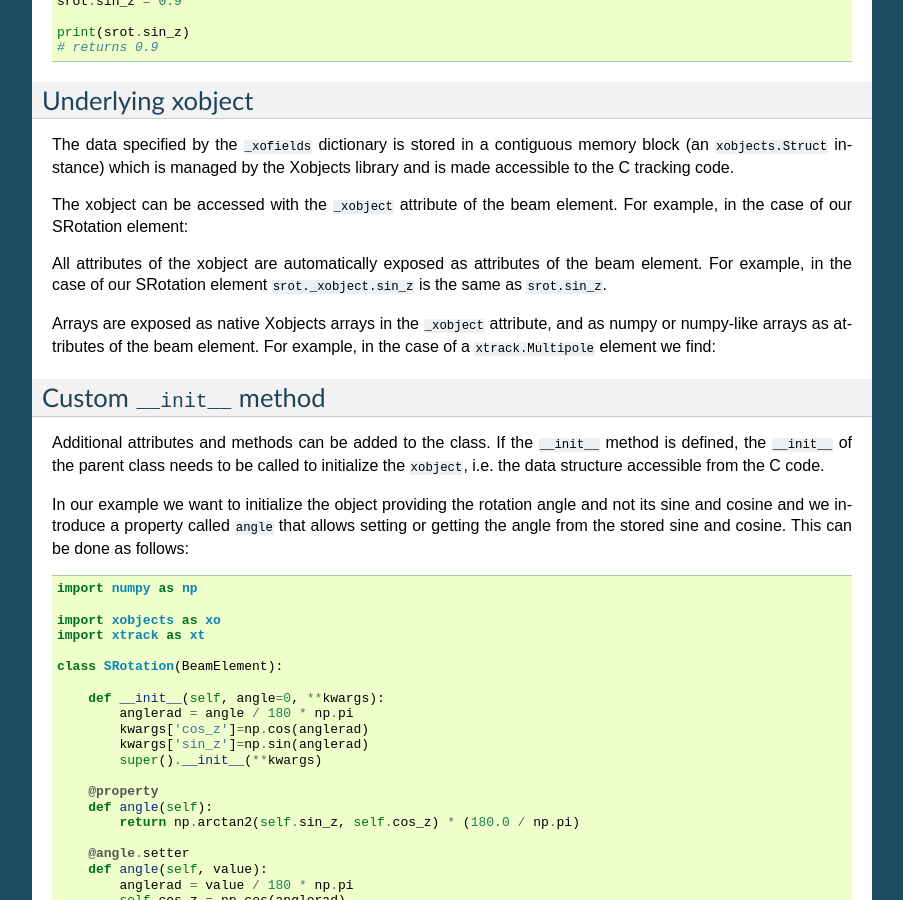
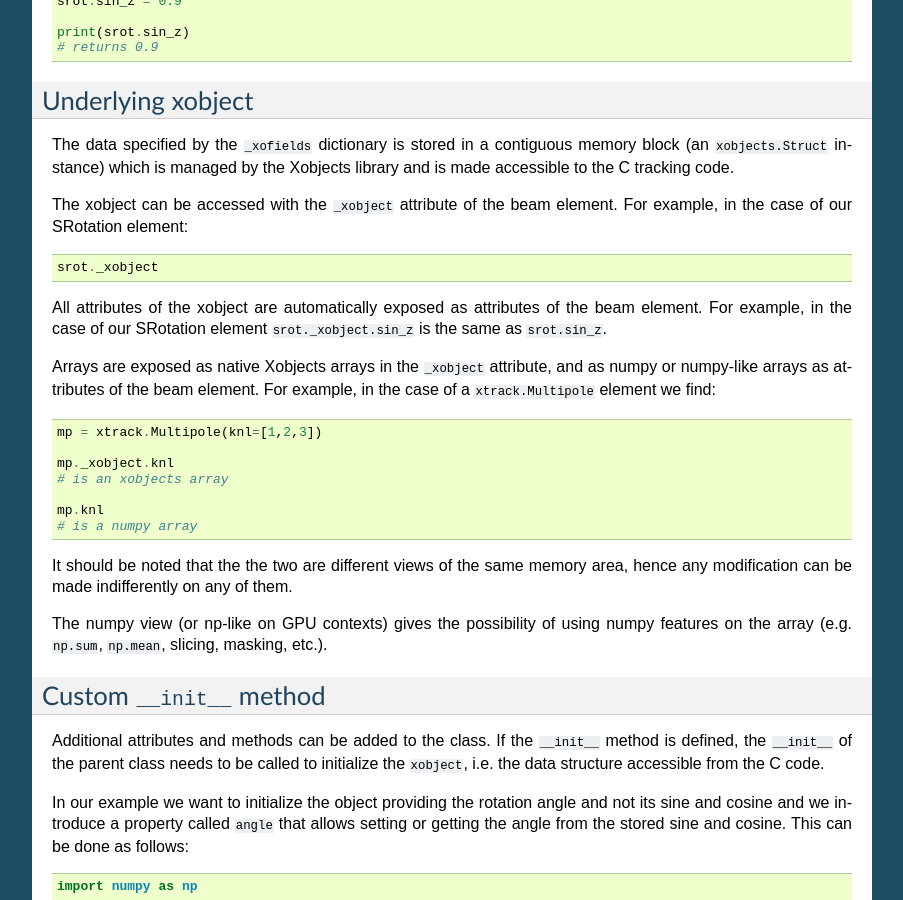
Before and after one commit to xsuite/xsuite, a Sphinx documentation site: the page built from docs/dev_guide_xtbe_data_structure.rst, in a window 1280 px wide and 900 px high, scrolled down 1117 px. Shown: the whole window, without its empty margins (198-1101 px from the left). Built offline with Sphinx 7.4.7, drawn with Linux system fonts in a browser that asks for light colours.

Commit message:
Quick push

```diff
--- a/docs/dev_guide_xtbe_data_structure.rst
+++ b/docs/dev_guide_xtbe_data_structure.rst
@@ -76,7 +76,7 @@ and is made accessible to the C tracking code.
 The xobject can be accessed with the ``_xobject`` attribute of the beam element.
 For example, in the case of our SRotation element:
 
-.. code-block::python
+.. code-block:: python
 
     srot._xobject
 
@@ -88,7 +88,7 @@ Arrays are exposed as native Xobjects arrays in the ``_xobject`` attribute, and
 as numpy or numpy-like arrays as attributes of the beam element. For example, in
 the case of a ``xtrack.Multipole`` element we find:
 
-.. code-block::python
+.. code-block:: python
 
     mp = xtrack.Multipole(knl=[1,2,3])
 
@@ -98,9 +98,11 @@ the case of a ``xtrack.Multipole`` element we find:
     mp.knl
     # is a numpy array
 
+It should be noted that the the two are different views of the same memory area,
+hence any modification can be made indifferently on any of them.
 
-
-
+The numpy view (or np-like on GPU contexts) gives the possibility of using
+numpy features on the array (e.g. ``np.sum``, ``np.mean``, slicing, masking, etc.).
 
 
 
```
